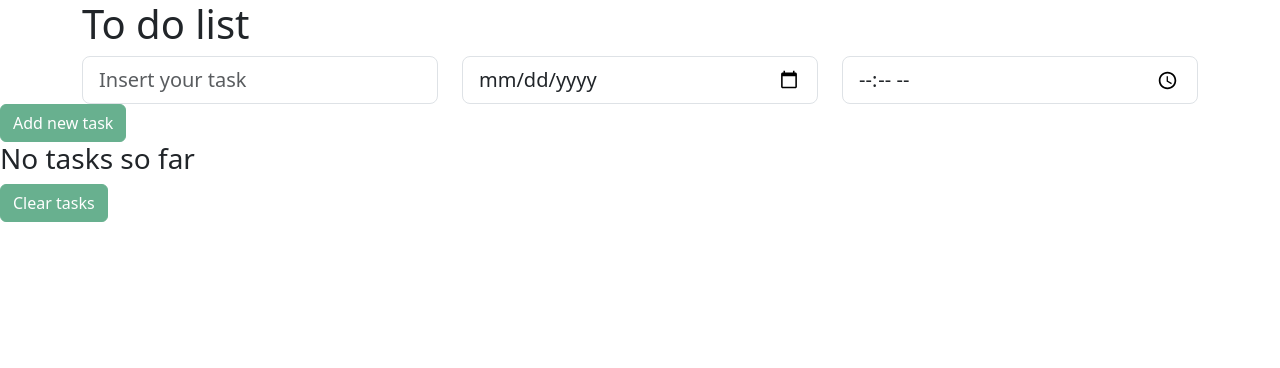
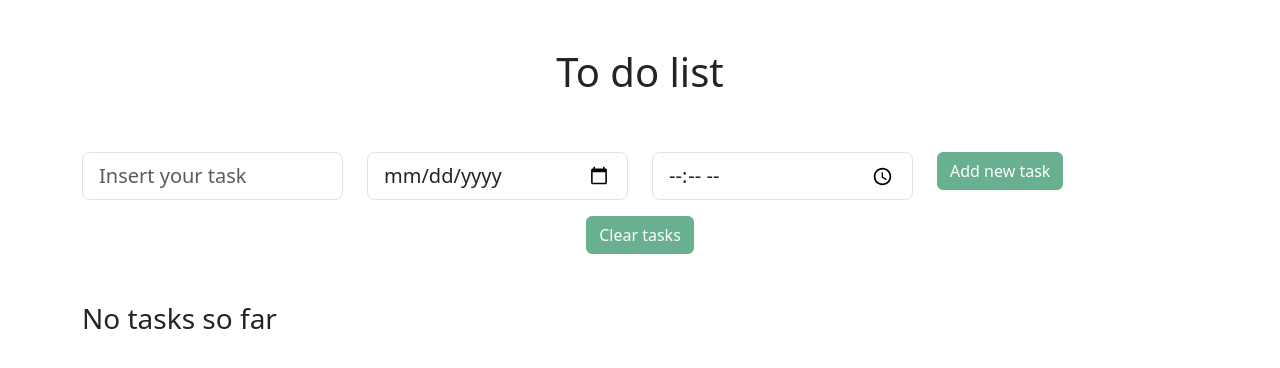
Before and after one commit to guiiffonseca/to-do-list, a React (Vite) app: page / in a window 1280 px wide. Shown: the top 368 px of the page. Built offline with nearby package versions, Linux system fonts and the light colour scheme.

Commit message:
[style]: align components

```diff
--- a/src/ToDoList.tsx
+++ b/src/ToDoList.tsx
@@ -22,16 +22,6 @@ export default function ToDoList() {
     [task]
   );
 
-  const isDisaledSubmitButton = useCallback(() => {
-    if (task.name && task.date && task.time) return false;
-    return true;
-  }, [task.name, task.date, task.time]);
-
-  const isDisaledResetButton = useCallback(() => {
-    if (toDoList.length) return false;
-    return true;
-  }, [toDoList]);
-
   const handleSubmit = useCallback(() => {
     setToDoList([
       ...toDoList,
@@ -50,11 +40,22 @@ export default function ToDoList() {
     setToDoList([]);
   }, []);
 
+  const isDisaledSubmitButton = useCallback(() => {
+    if (task.name && task.date && task.time) return false;
+    return true;
+  }, [task.name, task.date, task.time]);
+
+  const isDisaledResetButton = useCallback(() => {
+    if (toDoList.length) return false;
+    return true;
+  }, [toDoList]);
+
   return (
-    <>
-      <div className="container">
-        <h1>To do list</h1>
-        <div className="row">
+    <div className="container mt-5">
+      <div className="d-flex justify-content-center">
+        <h1 className="align-self-center">To do list</h1>
+      </div>
+      <div className="row mt-5">
         <div className="col-sm">
           <Input
             type="text"
@@ -70,22 +71,25 @@ export default function ToDoList() {
         <div className="col-sm">
           <Input type="time" onChage={handleInputChange} />
         </div>
-        </div>
-      </div>
-
+        <div className="col-sm">
           <Button
             text="Add new task"
             isDisabled={isDisaledSubmitButton}
             onSubmit={handleSubmit}
           />
-
-      <Table toDoList={toDoList} />
-
+        </div>
+        <div className="d-flex justify-content-center mt-3">
           <Button
             text="Clear tasks"
             isDisabled={isDisaledResetButton}
             onSubmit={handleReset}
           />
-    </>
+        </div>
+      </div>
+
+      <div className="mt-5">
+        <Table toDoList={toDoList} />
+      </div>
+    </div>
   );
 }
--- a/src/components/Table.tsx
+++ b/src/components/Table.tsx
@@ -10,11 +10,22 @@ export default function Table({ toDoList }: Props) {
   return (
     <div className="table-responsive">
       <table className="table table-dark table-striped table-hover">
+        <thead>
+          <tr>
+            <td>ID</td>
+            <td>Task</td>
+            <td>Date</td>
+            <td>Hour</td>
+          </tr>
+        </thead>
         <tbody>
           {toDoList.map((task) => {
             return (
               <tr key={task.index}>
+                <td key={task.index}>{task.index}</td>
                 <td key={task.index}>{task.name}</td>
+                <td key={task.index}>{task.date}</td>
+                <td key={task.index}>{task.time}</td>
               </tr>
             );
           })}
--- a/src/types/list.ts
+++ b/src/types/list.ts
@@ -1,6 +1,6 @@
 export type List = {
   index?: number | undefined | null;
   name: string;
-  date: Date | string;
+  date: string;
   time: number | string;
 };
```
Lines whose indentation alone changed are shown as unchanged.
